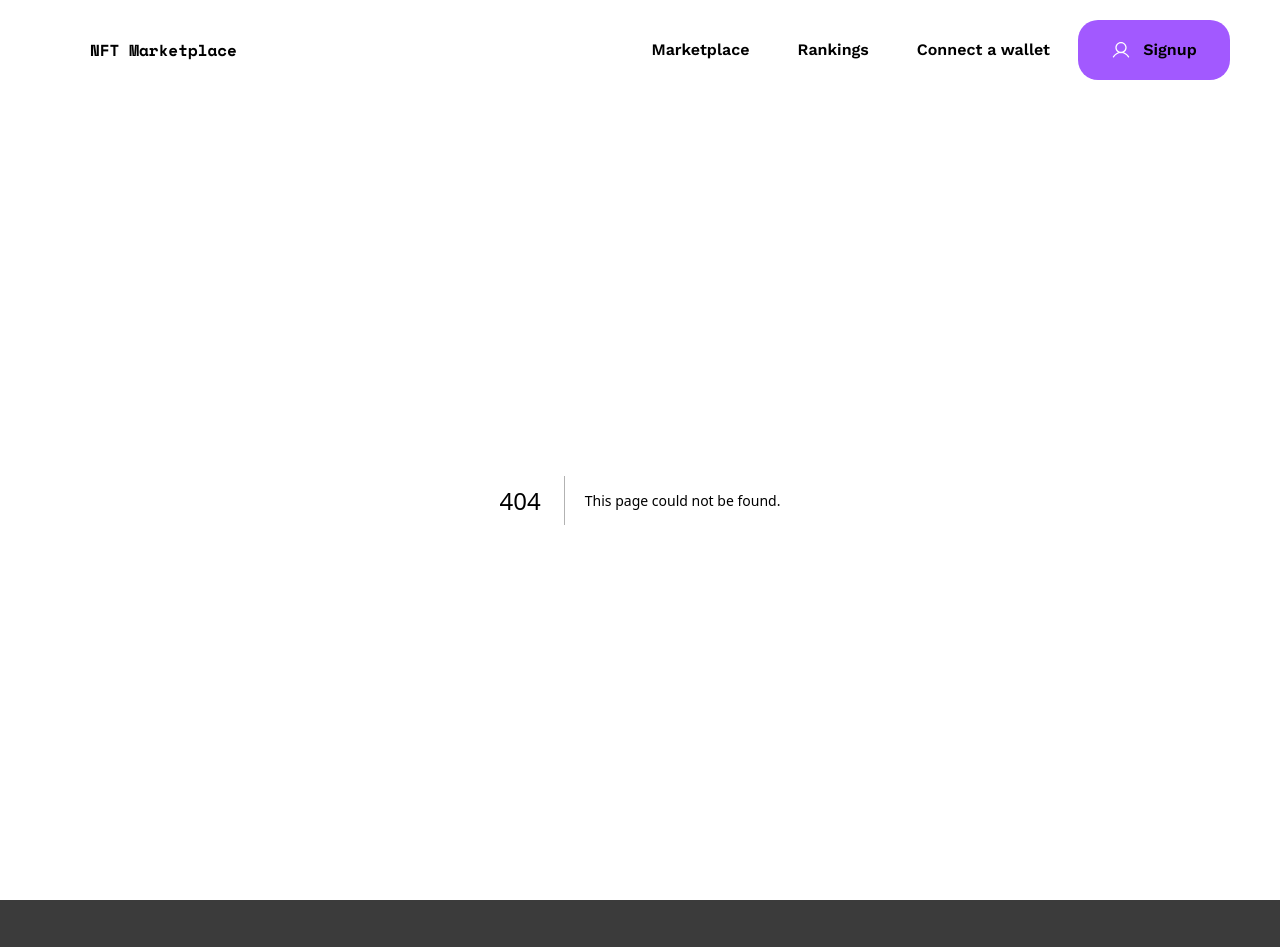
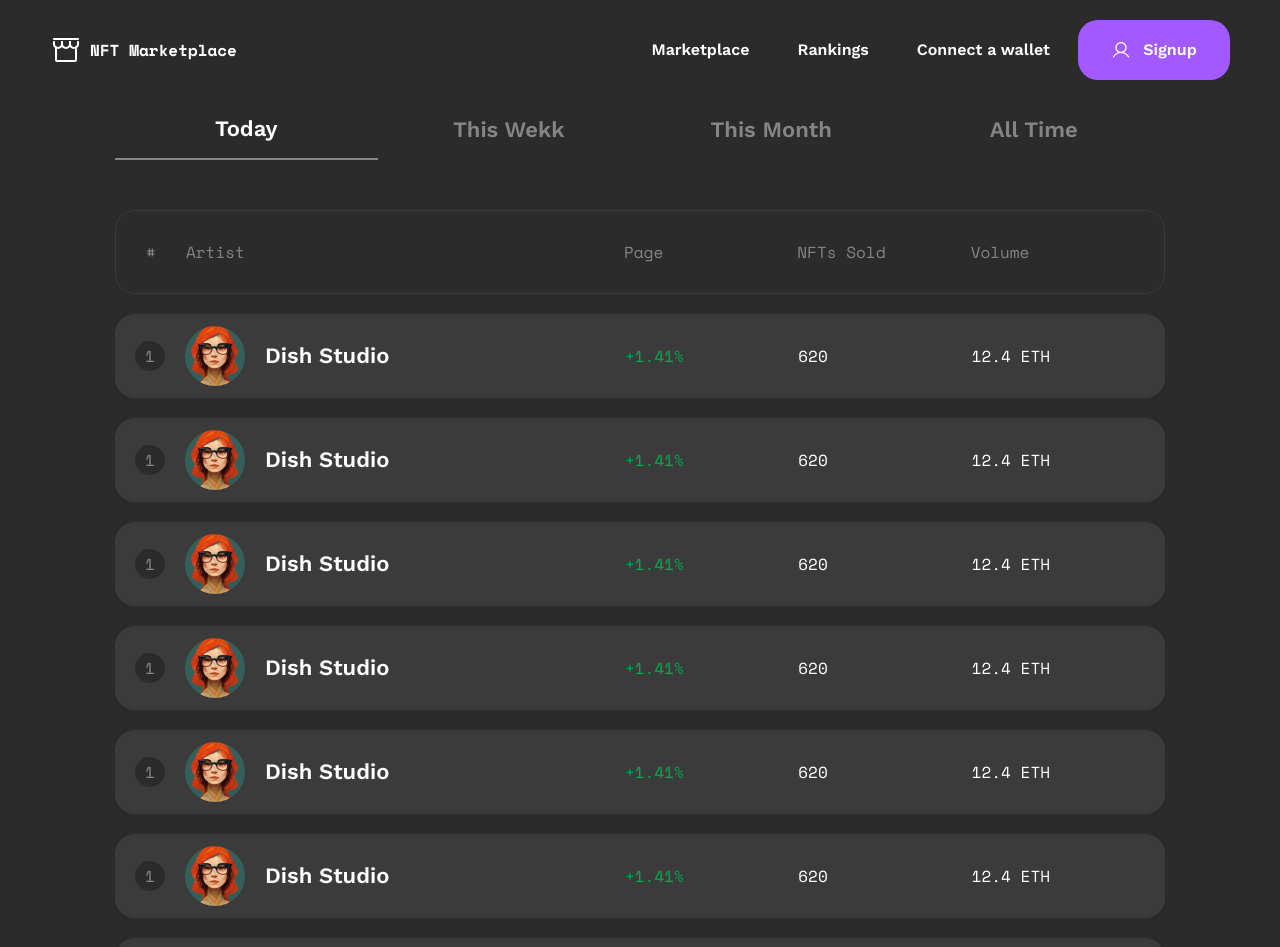
Before and after one commit to gamakusumah/nft-marketplace, a Next.js app: page /rankings in a window 1280 px wide. Before the commit this address had no page. Shown: the top 947 px of the page. Built offline with nearby package versions, Linux system fonts and the light colour scheme.

Commit message:
Create connect-wallet and rankings pages include the components, move TabBar component to artist dir

```diff
--- a/app/artist/page.tsx
+++ b/app/artist/page.tsx
@@ -1,7 +1,7 @@
 import Cover from "./components/Cover";
 import ArtistInfo from "./components/ArtistInfo";
 import NFTCards from "@/components/NFTCards";
-import TabBar from "@/components/TabBar";
+import TabBar from "./components/TabBar";
 
 export default function Artist() {
   return (
--- /dev/null
+++ b/app/connect-wallet/page.tsx
@@ -0,0 +1,70 @@
+import Image from "next/image";
+import Link from "next/link";
+
+export default function Signup() {
+  return (
+    <main className="grid md:grid-cols-2 md:gap-10 md:items-center lg:gap-[60px]">
+      <section className="h-[232px] md:h-[615px] lg:h-[651px]">
+        <Image
+          src="/images/Signup.jpg"
+          width={651}
+          height={651}
+          className="object-cover h-full w-full"
+          alt="Signup Picture"
+        />
+      </section>
+      <section className="pt-[30px] pb-10 px-[30px] md:py-0 md:px-0 md:w-[325px]">
+        <div className=" mb-[30px] md:mb-10 lg:w-[460px]">
+          <h1 className="font-semibold text-2xl mb-5 lg:text-3xl">
+            Connect Wallet
+          </h1>
+          <p>
+            Choose a wallet you want to connect. There are several wallet
+            providers.
+          </p>
+        </div>
+        <div className="grid gap-5 md:w-80">
+          <Link
+            href="/"
+            className="text-lg font-semibold flex items-center bg-sec rounded-[20px] h-[60px] px-10 border-[1px] border-cta box-content lg:h-[72px]"
+          >
+            <Image
+              src="/icons/Metamask.svg"
+              width={32}
+              height={32}
+              alt="Metamask Logo"
+              className="mr-5 md:w-8 md:h-8 lg:w-10 lg:h-10"
+            />
+            Metamask
+          </Link>
+          <Link
+            href="/"
+            className="text-lg font-semibold flex items-center bg-sec rounded-[20px] h-[60px] px-10 border-[1px] border-cta box-content lg:h-[72px]"
+          >
+            <Image
+              src="/icons/WalletConnect.svg"
+              width={32}
+              height={32}
+              alt="WalletConnect Logo"
+              className="mr-5 md:w-8 md:h-8 lg:w-10 lg:h-10"
+            />
+            Wallet Connect
+          </Link>
+          <Link
+            href="/"
+            className="text-lg font-semibold flex items-center bg-sec rounded-[20px] h-[60px] px-10 border-[1px] border-cta box-content lg:h-[72px]"
+          >
+            <Image
+              src="/icons/Coinbase.svg"
+              width={32}
+              height={32}
+              alt="Coinbase Logo"
+              className="mr-5 md:w-8 md:h-8 lg:w-10 lg:h-10"
+            />
+            Coinbase
+          </Link>
+        </div>
+      </section>
+    </main>
+  );
+}
--- /dev/null
+++ b/app/rankings/components/RankingList.tsx
@@ -0,0 +1,50 @@
+import TableItem from "./TableItem";
+
+export default function RankingList() {
+  return (
+    <section className="container py-10">
+      {/* Table Header */}
+      <div className="w-full h-[50px] mb-5 text-caption md:h-[60px] lg:h-[84px] px-[10px] md:px-5 flex items-center justify-between border-[1px] border-sec rounded-[20px]">
+        <div className="flex items-center">
+          <span className="font-mono text-caption text-sm mr-[10px] md:text-base md:mr-5 lg:w-[30px] lg:h-[30px] lg:flex lg:items-center lg:justify-center">
+            #
+          </span>
+          <p className="font-mono text-sm md:text-base">Artist</p>
+        </div>
+        <div className="grid md:grid-cols-2 lg:grid-cols-3 md:w-[220px] lg:w-[520px]">
+          <p className="font-mono text-sm md:text-base hidden md:inline-block">
+            Page
+          </p>
+          <p className="font-mono text-sm md:text-base hidden lg:inline-block">
+            NFTs Sold
+          </p>
+          <p className="font-mono text-sm w-20 md:text-base">Volume</p>
+        </div>
+      </div>
+
+      {/* Cards Rankings */}
+      <div className="grid gap-5">
+        <TableItem />
+        <TableItem />
+        <TableItem />
+        <TableItem />
+        <TableItem />
+        <TableItem />
+        <TableItem />
+        <TableItem />
+        <TableItem />
+        <TableItem />
+        <TableItem />
+        <TableItem />
+        <TableItem />
+        <TableItem />
+        <TableItem />
+        <TableItem />
+        <TableItem />
+        <TableItem />
+        <TableItem />
+        <TableItem />
+      </div>
+    </section>
+  );
+}
--- /dev/null
+++ b/app/rankings/components/TabBar.tsx
@@ -0,0 +1,24 @@
+export default function TabBar() {
+  return (
+    <section className="container h-[70px]">
+      <div className="h-[60px] grid grid-cols-4 text-caption font-semibold">
+        <button className="cursor-pointer hover:bg-sec lg:text-lg text-white border-b-2 border-caption">
+          <span className="md:hidden">1d</span>
+          <span className="hidden md:inline-block">Today</span>
+        </button>
+        <button className="cursor-pointer hover:bg-sec lg:text-lg">
+          <span className="md:hidden">7d</span>
+          <span className="hidden md:inline-block">This Wekk</span>
+        </button>
+        <button className="cursor-pointer hover:bg-sec lg:text-lg">
+          <span className="md:hidden">30d</span>
+          <span className="hidden md:inline-block">This Month</span>
+        </button>
+        <button className="cursor-pointer hover:bg-sec lg:text-lg">
+          <span className="md:hidden">All Time</span>
+          <span className="hidden md:inline-block">All Time</span>
+        </button>
+      </div>
+    </section>
+  );
+}
--- /dev/null
+++ b/app/rankings/components/TableItem.tsx
@@ -0,0 +1,36 @@
+import Image from "next/image";
+
+export default function TableItem() {
+  return (
+    <div className="w-full h-[50px] md:h-[60px] lg:h-[84px] px-[10px] md:px-5 flex items-center justify-between bg-sec rounded-[20px]">
+      <div className="flex items-center">
+        <span className="font-mono text-caption text-sm mr-[10px] md:text-base md:mr-5 lg:w-[30px] lg:h-[30px] lg:rounded-[20px] lg:bg-prim lg:flex lg:items-center lg:justify-center">
+          1
+        </span>
+        <div className="flex items-center">
+          <Image
+            src="/images/avatar/avatar-1.svg"
+            width={24}
+            height={24}
+            alt="Artist Photo"
+            className="lg:w-[60px] lg:h-[60px]"
+          />
+          <h5 className="ml-3 lg:ml-5 md:text-lg md:font-semibold lg:font-semibold">
+            Dish Studio
+          </h5>
+        </div>
+      </div>
+      <div className="grid md:grid-cols-2 lg:grid-cols-3 md:w-[220px] lg:w-[520px]">
+        <p className="uppercase font-mono text-sm md:text-base text-[#00AC4F] hidden md:inline-block">
+          +1.41%
+        </p>
+        <p className="uppercase font-mono text-sm md:text-base hidden lg:inline-block">
+          620
+        </p>
+        <p className="uppercase font-mono text-sm w-20 md:text-base">
+          12.4 ETH
+        </p>
+      </div>
+    </div>
+  );
+}
--- /dev/null
+++ b/app/rankings/page.tsx
@@ -0,0 +1,11 @@
+import RankingList from "./components/RankingList";
+import TabBar from "./components/TabBar";
+
+export default function page() {
+  return (
+    <main>
+      <TabBar />
+      <RankingList />
+    </main>
+  );
+}
```
Also changed, not shown: app/artist/components/TabBar.tsx (renamed from components/TabBar.tsx).
